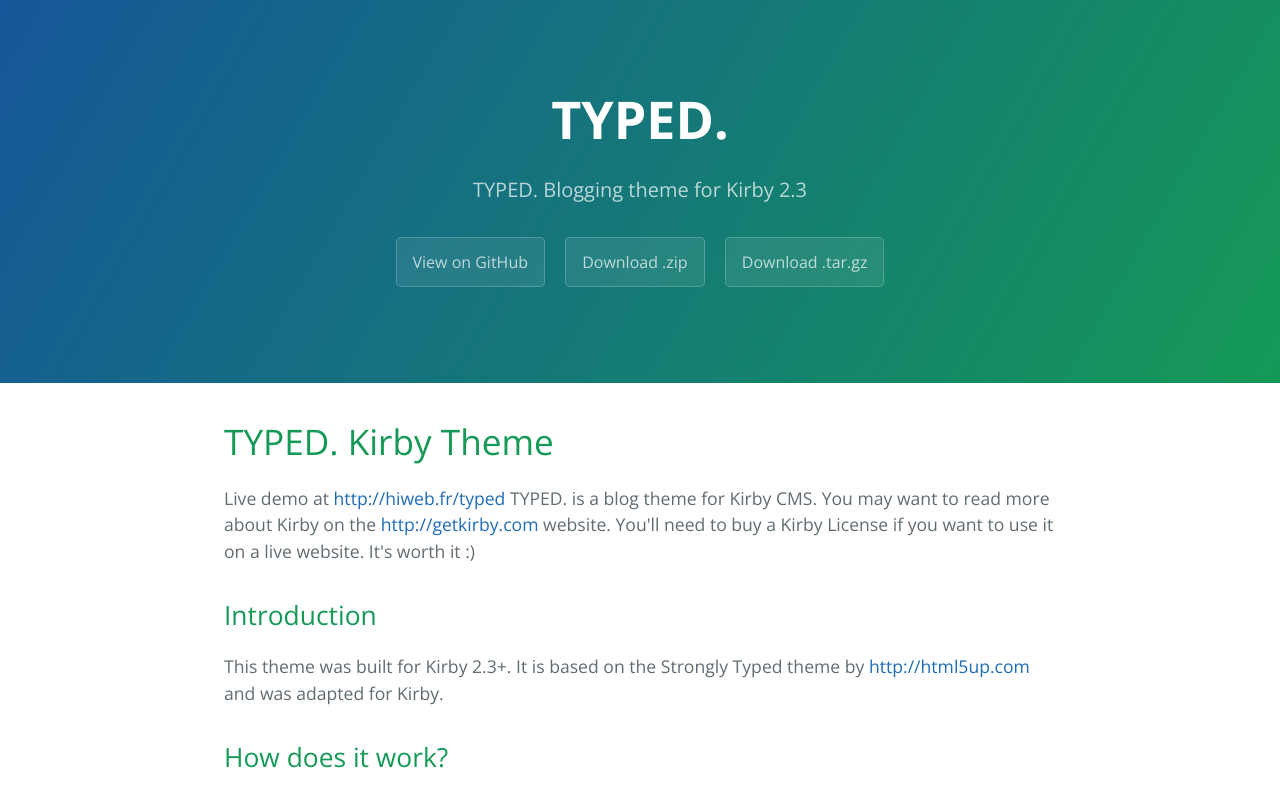
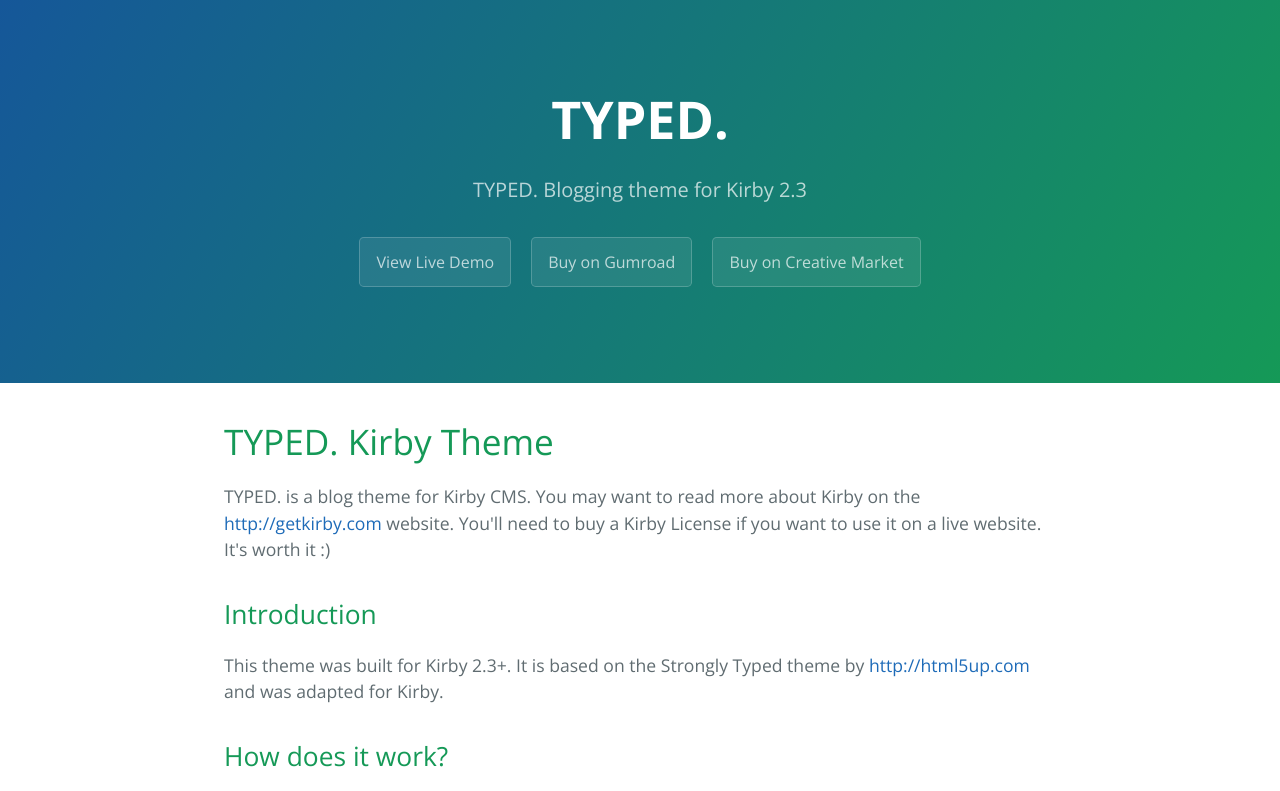
Before and after one commit to AgenceHiweb/typed, a plain HTML site: page index.html in a window 1280 px wide. Shown: the top 791 px of the page. Drawn offline with nearby package versions, Linux system fonts and the light colour scheme.

Commit message:
Updated text

```diff
--- a/index.html
+++ b/index.html
@@ -13,16 +13,15 @@
     <section class="page-header">
       <h1 class="project-name">TYPED.</h1>
       <h2 class="project-tagline">TYPED. Blogging theme for Kirby 2.3</h2>
-      <a href="https://github.com/AgenceHiweb/typed" class="btn">View on GitHub</a>
-      <a href="https://github.com/AgenceHiweb/typed/zipball/master" class="btn">Download .zip</a>
-      <a href="https://github.com/AgenceHiweb/typed/tarball/master" class="btn">Download .tar.gz</a>
+      <a href="https://hiweb.fr/typed" class="btn">View Live Demo</a>
+      <a href="https://gum.co/EnTRbg" class="btn">Buy on Gumroad</a>
+      <a href="https://creativemarket.com/Hiweb.Kirby/753648-TYPED.-Blog-theme-for-Kirby-2.3" class="btn">Buy on Creative Market</a>
     </section>
 
     <section class="main-content">
       <h1>
 <a id="typed-kirby-theme" class="anchor" href="#typed-kirby-theme" aria-hidden="true"><span aria-hidden="true" class="octicon octicon-link"></span></a>TYPED. Kirby Theme</h1>
 
-<p>Live demo at <a href="http://hiweb.fr/typed">http://hiweb.fr/typed</a>
 TYPED. is a blog theme for Kirby CMS. You may want to read more about Kirby on the <a href="http://getkirby.com">http://getkirby.com</a> website. You'll need to buy a Kirby License if you want to use it on a live website. It's worth it :)</p>
 
 <h2>
```
Also changed, not shown: 1 other file.
